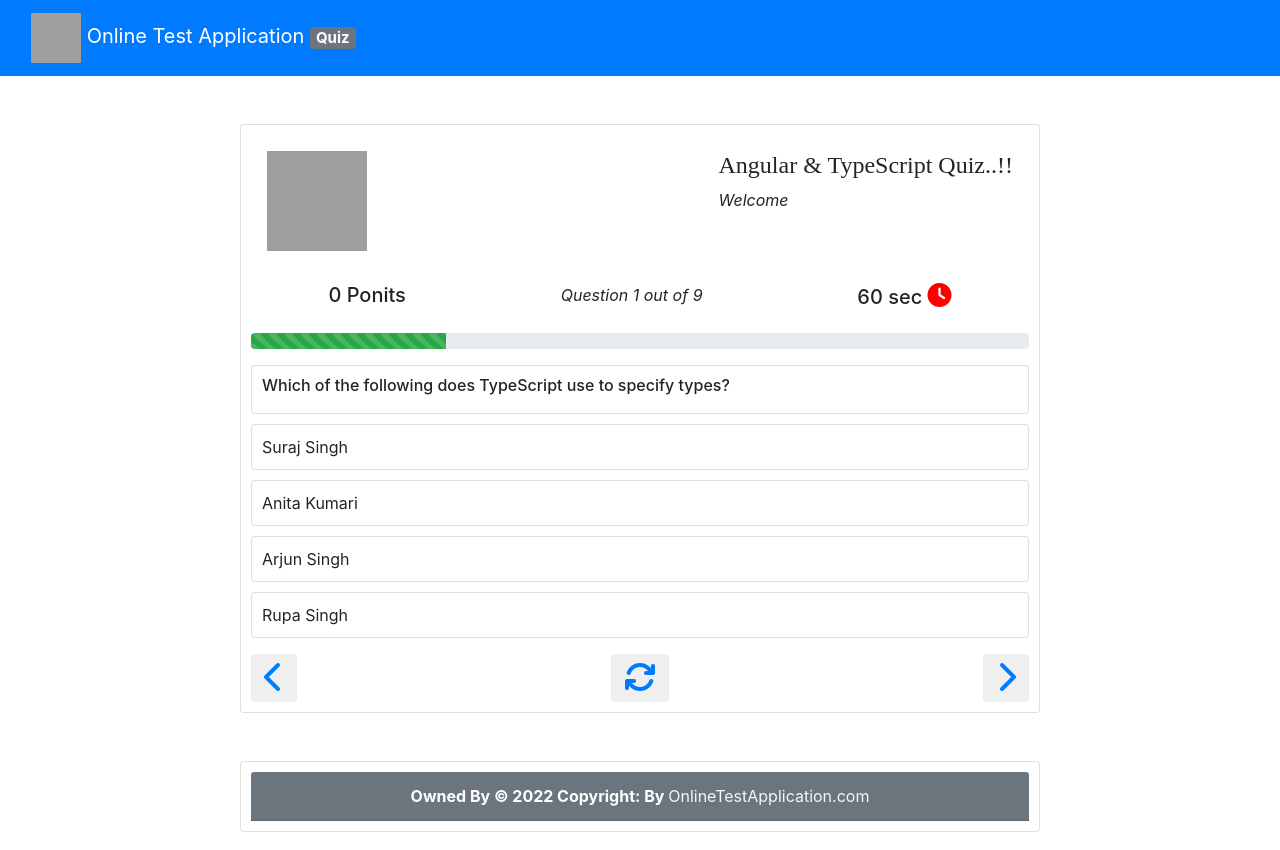
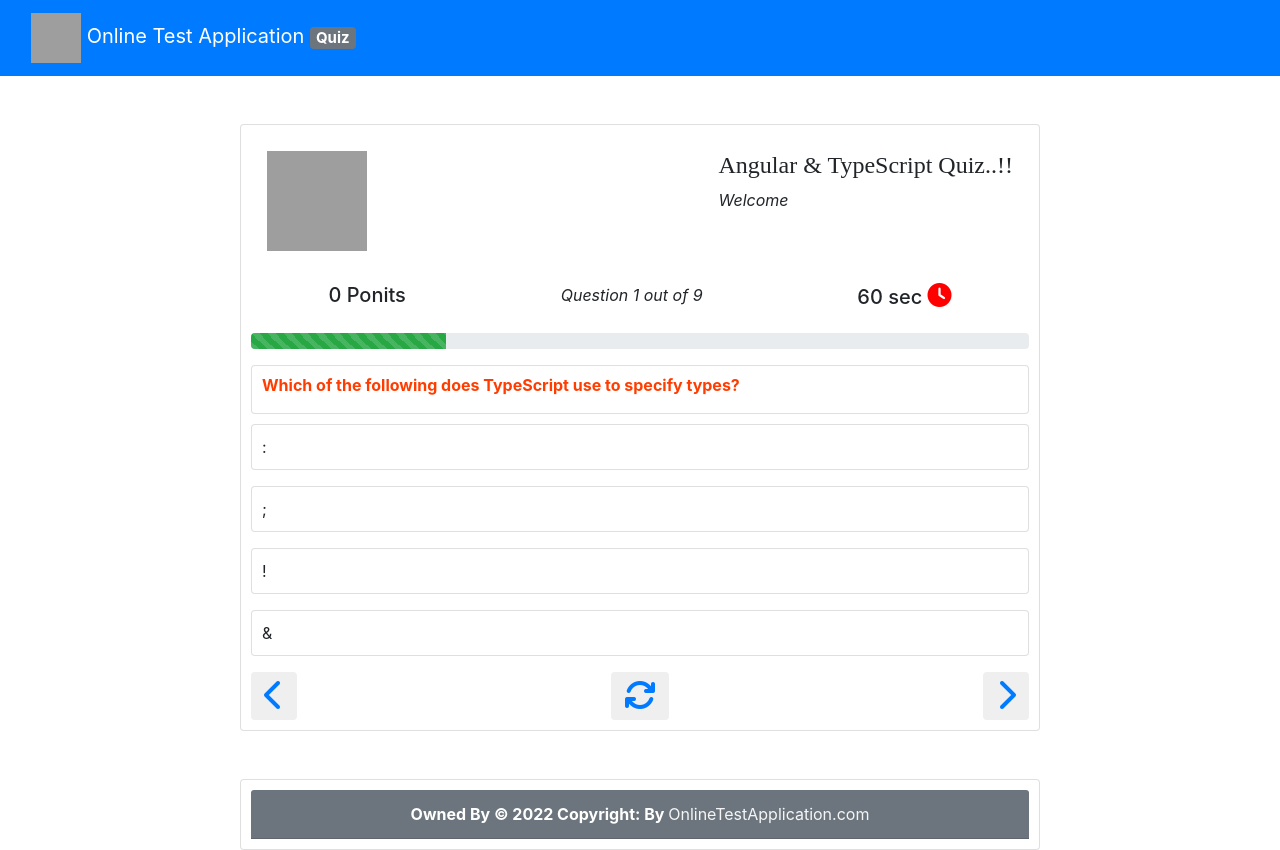
Before and after one commit to Sooraj678/Phase4-OnlineTestApplication, an Angular app: page /question in a window 1280 px wide. Built offline with nearby package versions, Linux system fonts and the light colour scheme; grey boxes are pictures that could not be loaded.

Commit message:
Logical Coding developement for rendering question's Options dynamically over question component is...DONE

```diff
--- a/src/app/question/question.component.html
+++ b/src/app/question/question.component.html
@@ -38,32 +38,18 @@
         </div>
         <div class="question">
             <div class="card">
-                <h6>{{questionList[currentQuestion]?.questionText}}</h6>
+                <h6 style="color:#ff3d00;"><b>{{questionList[currentQuestion]?.questionText}}</b></h6>
             </div>
 
         </div>
-        <div class="option">
-            <ol>
+        <div class="options">
+            <ol *ngFor ="let option of questionList[currentQuestion]?.options">
                 <li>
                     <div class="card">
-                        Suraj Singh
+                        {{option.text}}
                     </div>
                 </li>
-                <li>
-                    <div class="card">
-                        Anita Kumari
-                    </div>
-                </li>
-                <li>
-                    <div class="card">
-                        Arjun Singh
-                    </div>
-                </li>
-                <li>
-                    <div class="card">
-                        Rupa Singh
-                    </div>
-                </li>
+
             </ol>
 
         </div>
```
